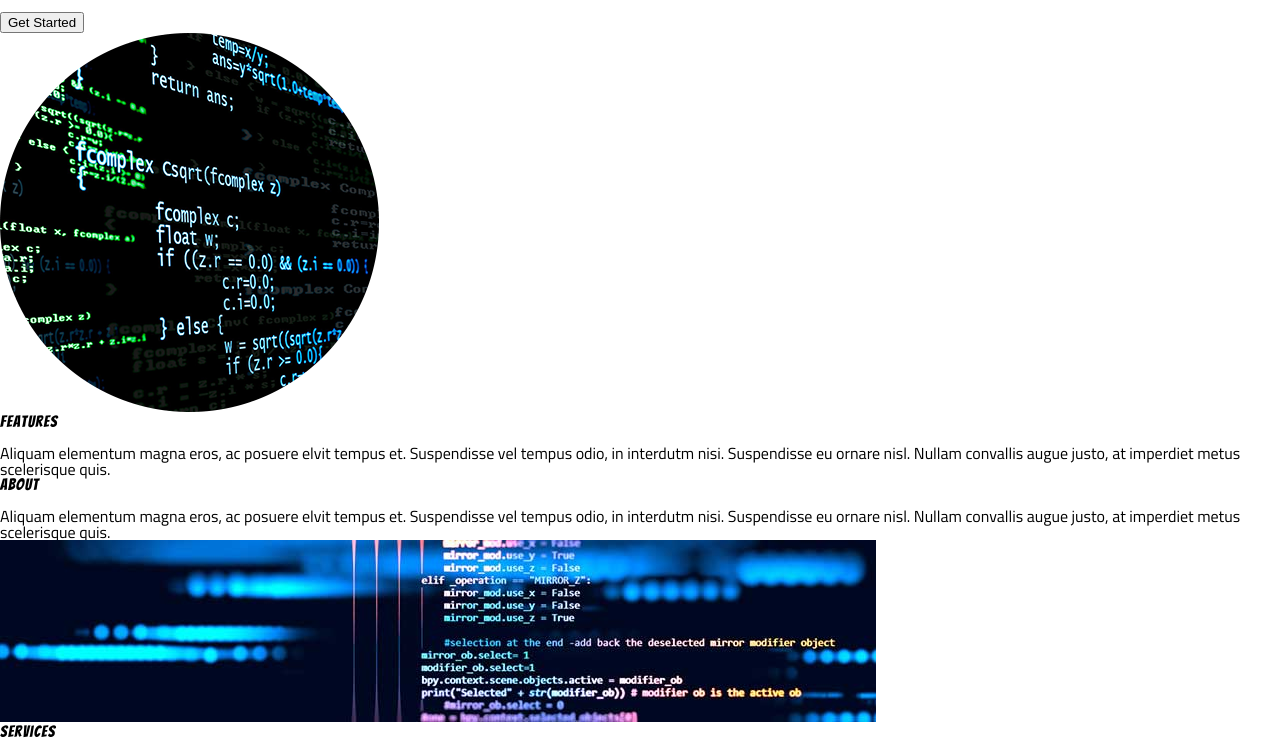
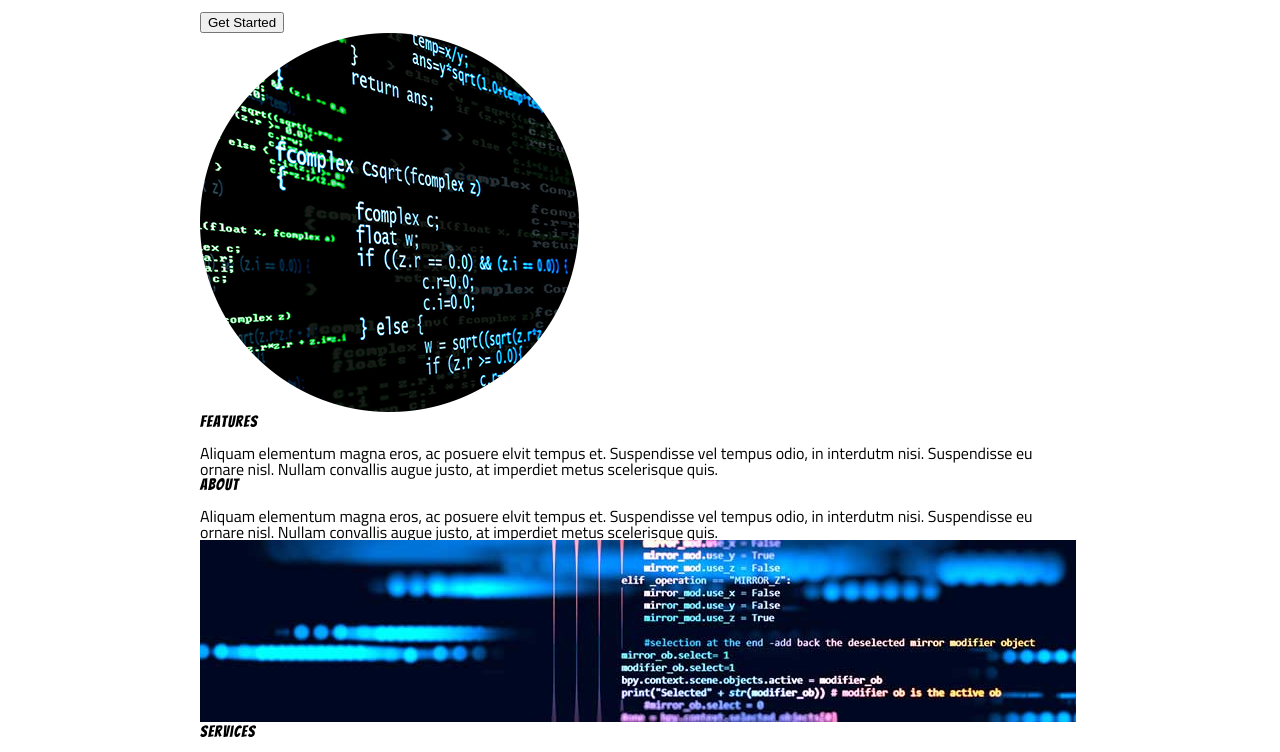
Before and after one commit to bdurbcs6/funwithflexbox, a plain HTML site: page great-idea/index.html in a window 1280 px wide. Shown: the part 105-857 px from the top of the page. Drawn offline with Linux system fonts and the light colour scheme.

Commit message:
starting css changes

```diff
--- a/great-idea/css/index.css
+++ b/great-idea/css/index.css
@@ -62,3 +62,8 @@ h1, h2, h3, h4, h5 {
     letter-spacing: 1px;
     margin-bottom: 15px;
 }
+
+.container {
+	width: 880px;
+	margin: auto;
+}
```
